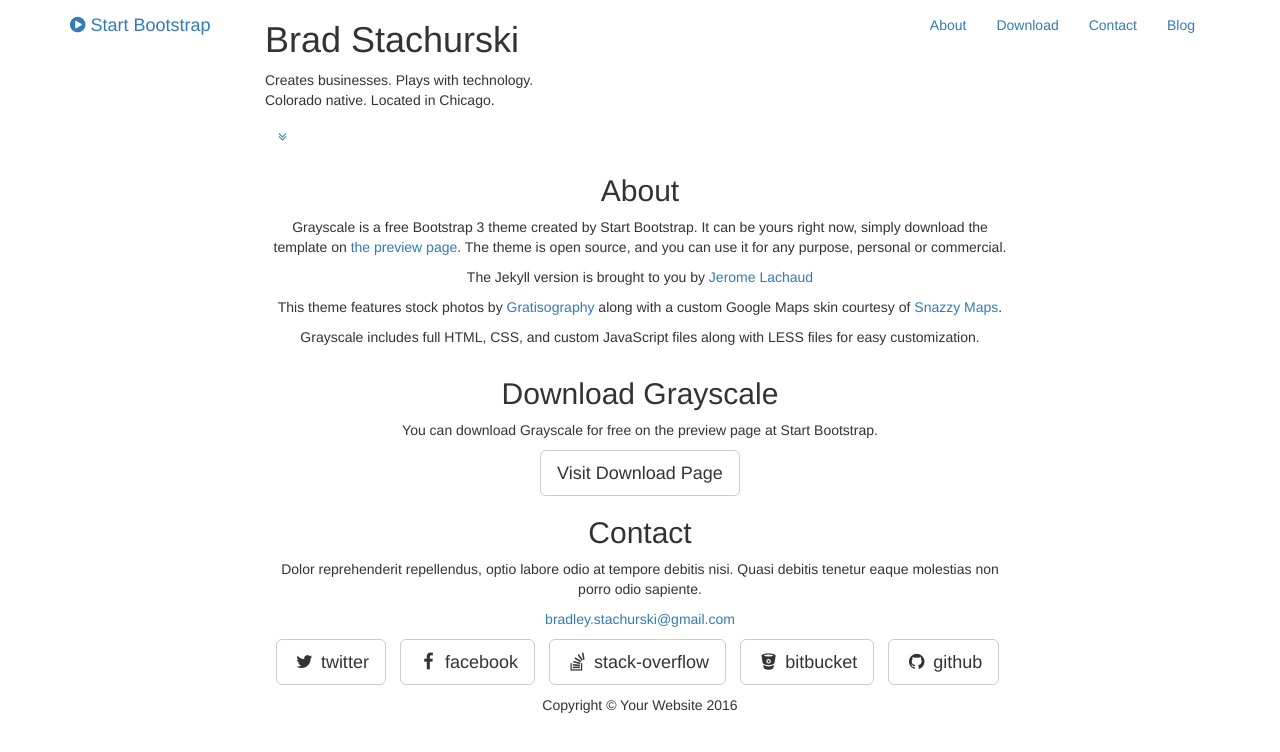
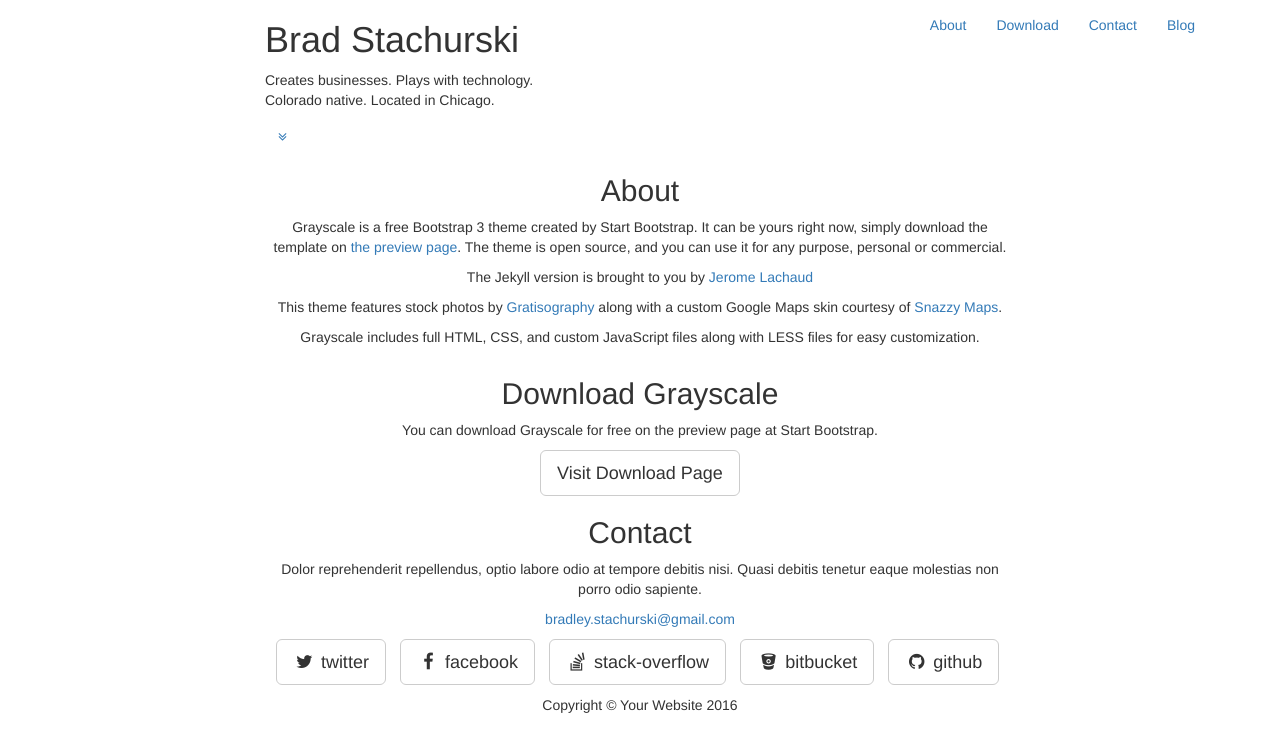
Before and after one commit to bradleystachurski/Portfolio, a Jekyll site: the page built from index.html, in a window 1280 px wide. Shown: the top 752 px of the page. Built offline with Jekyll 4.4.1, drawn with Linux system fonts in a browser that asks for light colours.

Commit message:
Removed Bootstrap from nav and stopped tracking .idea folder

```diff
--- a/_config.yml
+++ b/_config.yml
@@ -1,5 +1,5 @@
 # Site settings
-title: Grayscale
+title: Stachurski
 email: bradley.stachurski@gmail.com
 url: https://example.github.io
 description: "Write an awesome description for your new site here. You can edit this line in _config.yml. It will appear in your document head meta (for Google search results) and in your feed.xml site description."
--- a/_includes/nav.html
+++ b/_includes/nav.html
@@ -5,9 +5,6 @@
                 <button type="button" class="navbar-toggle" data-toggle="collapse" data-target=".navbar-main-collapse">
                     <i class="fa fa-bars"></i>
                 </button>
-                <a class="navbar-brand page-scroll" href="#page-top">
-                    <i class="fa fa-play-circle"></i>  <span class="light">Start</span> Bootstrap
-                </a>
             </div>
 
             <!-- Collect the nav links, forms, and other content for toggling -->
```
